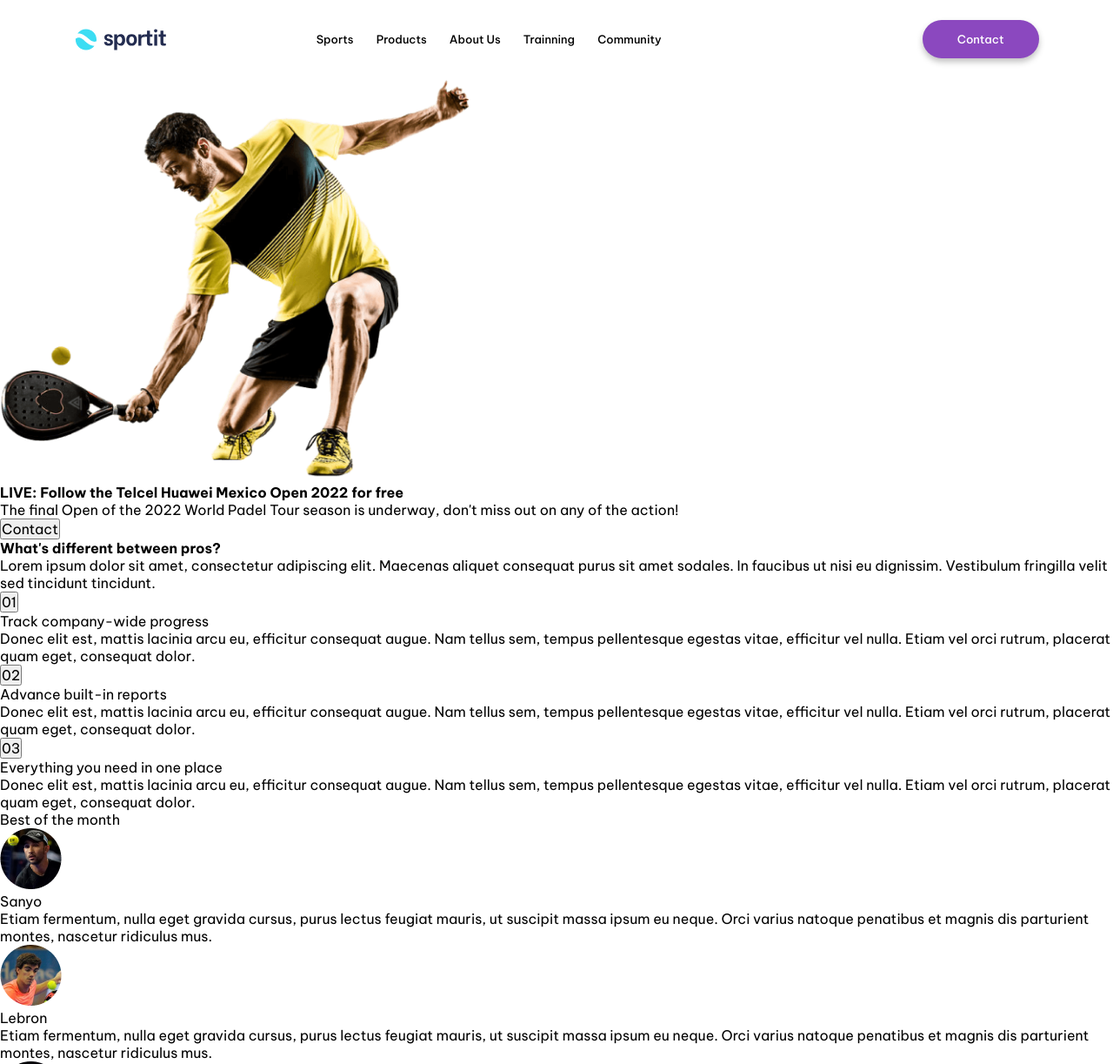
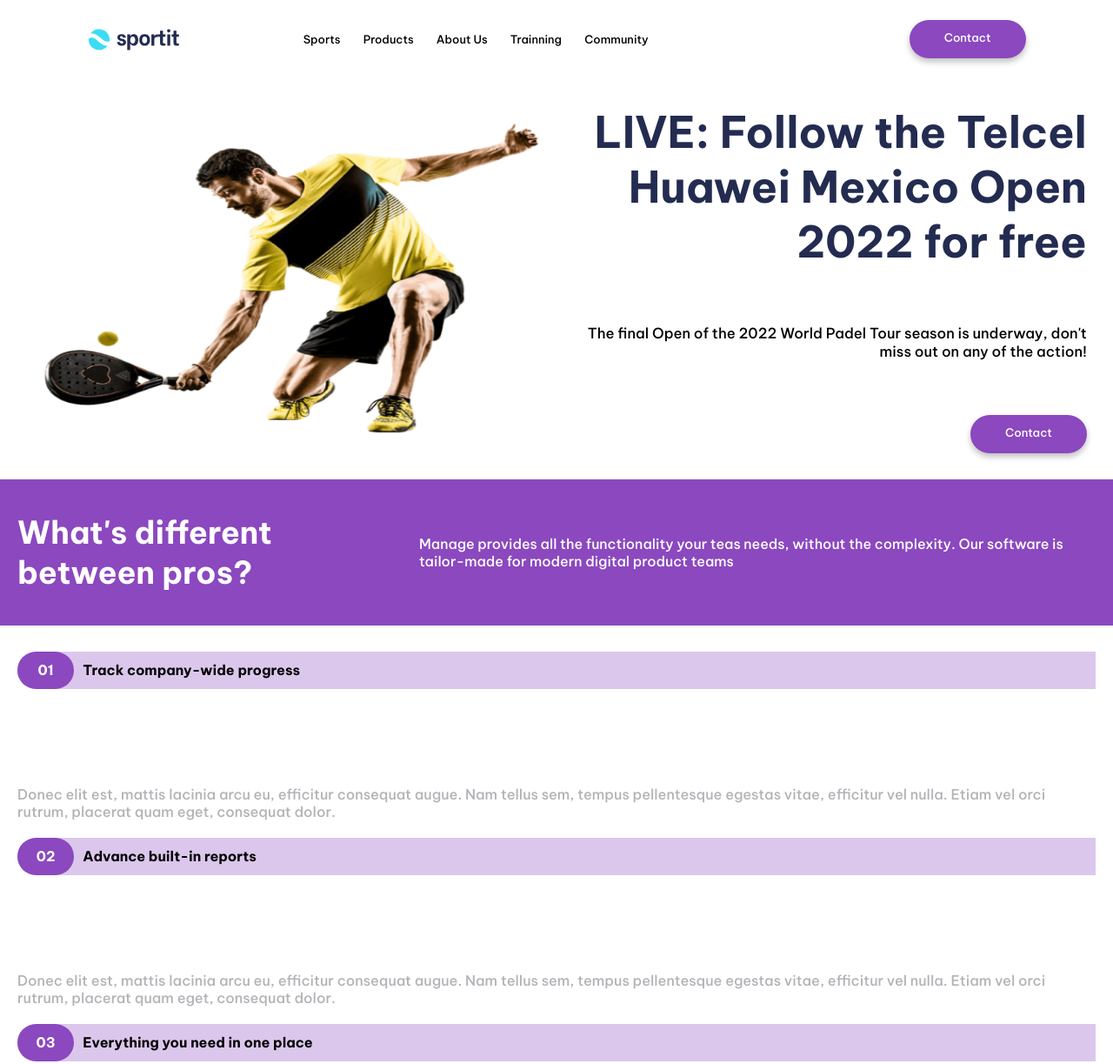
Before and after one commit to Lidianys/Entrega_Final_Frontend, a plain HTML site: page index.html in a window 1280 px wide. Shown: the top 1223 px of the page at 87% size. Drawn offline with Linux system fonts and the light colour scheme.

Commit message:
Creating the css of 3 blocks and it is not completed the media

```diff
--- a/css/style.css
+++ b/css/style.css
@@ -1,13 +1,19 @@
 /* Google Font link */
-@import url('https://fonts.googleapis.com/css2?family=Be+Vietnam+Pro:wght@400;500;700&display=swap');
+@import url("https://fonts.googleapis.com/css2?family=Be+Vietnam+Pro:wght@400;500;700&display=swap");
 
 /* General */
 * {
   box-sizing: border-box;
-  font-family: 'Be Vietnam Pro', sans-serif;
+  font-family: "Be Vietnam Pro", sans-serif;
   font-size: 16px;
   margin: 0;
   padding: 0;
+}
+/* Body */
+body {
+  display: flex;
+  flex-direction: column;
+  width: 100%;
 }
 
 /* Header */
@@ -16,29 +22,161 @@
   height: 90px;
   align-items: center;
   justify-content: center;
+  width: 100%;
+  padding: 30px;
 }
-
 .header-content {
   display: flex;
   align-items: center;
   justify-content: space-between;
-  width: 367.68px;
+  /* width: 367.68px; */
+  /* width: 100%; */
+  width: 100%;
 }
-
 #logo-sportit {
   height: 25px;
   width: 107.68px;
 }
-
-nav > ul, nav > button {
+nav > ul,
+nav > button {
   display: none;
 }
 
+/* Main */
+main {
+  display: flex;
+  flex-direction: column;
+  flex-wrap: wrap;
+}
 
+/* Padel  */
+.padel-content {
+  display: flex;
+  flex-direction: column;
+  height: 840px;
+  align-items: center;
+  width: 100%;
+  justify-content: space-around;
+  padding: 20px;
+}
+.padel-img-content {
+  height: 341px;
+}
 
-/* Hero */
+#img-padel {
+  width: 100%;
+  padding: 10px;
+}
+.padel-text-content {
+  display: flex;
+  padding: 10px;
+  flex-direction: column;
+  align-items: flex-end;
+  justify-content: space-between;
+  height: 100%;
+}
+h1 {
+  font-weight: 700;
+  font-size: 50px;
+  text-align: right;
+  color: #232c50;
+  width: 100%;
+}
+#padel-text {
+  font-size: 16.56px;
+  font-weight: 500;
+  text-align: right;
+  width: 100%;
+}
+.contact-button {
+  background-color: #8b48bf;
+  border: none;
+  border-radius: 50px;
+  box-shadow: 0px 4px 7px 0px #00000040;
+  color: #ffffff;
+  font-size: 13.18px;
+  font-weight: 500;
+  height: 44px;
+  padding: 10px;
+  width: 134px;
+}
 
-/* Contenido */
+/* Differencies */
+.differences-content {
+  display: flex;
+  flex-direction: column;
+  justify-content: space-evenly;
+  align-items: flex-start;
+  background-color: #3cddf3;
+  height: 306px;
+}
+.differences-title {
+  color: white;
+  font-weight: 700;
+  font-size: 36px;
+  padding: 20px;
+}
+.differences-text-movil,
+.differences-text-media {
+  color: white;
+  font-weight: 500;
+  font-size: 16px;
+  padding: 20px;
+}
+.differences-text-movil {
+  display: block;
+}
+.differences-text-media {
+  display: none;
+}
+
+/* Group-Differences */
+.group-differences-main-content {
+  display: flex;
+  flex-direction: column;
+  padding: 20px;
+  height: 682px;
+  justify-content: space-around;
+}
+.group-differences-content {
+  display: flex;
+  flex-direction: column;
+  padding-top: 10px;
+  padding-bottom: 10px;
+  height: 214px;
+  justify-content: space-between;
+  align-content: center;
+}
+.number-and-title-content {
+  display: flex;
+  flex-direction: row;
+  height: 43px;
+  background: rgba(139, 72, 191, 0.3);
+  border-top-left-radius: 30px;
+  border-bottom-left-radius: 30px;
+  align-items: flex-start;
+  line-height: 43px;
+}
+.differences-buttom {
+  background-color: #8b48bf;
+  color: white;
+  width: 69px;
+  border-radius: 30px;
+  height: 100%;
+  text-align: center;
+}
+.group-differences-title {
+  width: 100%;
+  height: 100%;
+  text-align: left;
+  font-weight: 700;
+  padding-left: 10px;
+}
+.group-differences-text {
+  font-size: 16.3px;
+  font-weight: 500;
+  color: rgba(179, 178, 183, 1);
+}
 
 /* Footer */
 
@@ -77,11 +215,11 @@
   }
 
   .contact-button {
-    background-color: #8B48BF;
+    background-color: #8b48bf;
     border: none;
     border-radius: 50px;
     box-shadow: 0px 4px 7px 0px #00000040;
-    color: #FFFFFF;
+    color: #ffffff;
     font-size: 13.18px;
     font-weight: 500;
     height: 44px;
@@ -89,4 +227,51 @@
     width: 134px;
   }
 
+  /* Padel  */
+  .padel-content {
+    display: flex;
+    flex-direction: row;
+    height: 461px;
+    width: 100%;
+    justify-content:center;
+    padding: 20px;
+  }
+  .padel-img-content {
+    flex: 1;
+    height: 100%;
+    padding: 20px;
+    /* width: 50%; */
+  }
+  .padel-text-content {
+    flex: 1;
+    height: 100%;
+     /* width: 50%; */
+  }
+  #img-padel {
+
+    height: 100%;
+  }
+  h1,
+  #padel-text,
+  .contact-button {
+    padding-bottom: 15px;
+  }
+
+  /* Differencies */
+  .differences-content {
+    display: flex;
+    flex-direction: row;
+    align-items: center;
+    background-color: #8b48bf;
+    height: 168px;
+  }
+  .differences-title {
+    width: 50%;
+  }
+  .differences-text {
+    width: 50%;
+  }
+  .differences-text::before {
+    content: "Lorem ipsum dolor sit amet, consectetur adipiscing elit. Maecenas aliquet consequat purus sit amet sodales. In faucibus ut nisi eu dignissim. Vestibulum fringilla velit sed tincidunt tincidunt.";
+  }
 }
--- a/index.html
+++ b/index.html
@@ -19,58 +19,79 @@
             <li>Community</li>
           </ul>
           <button class="contact-button">Contact</button>
-          <img src="imagenes/icon-hamburger.svg" alt="icon-hamburger" id="icon-hamburger"/>
+          <img
+            src="imagenes/icon-hamburger.svg"
+            alt="icon-hamburger"
+            id="icon-hamburger"
+          />
         </nav>
       </div>
     </header>
     <main>
-      <section>
-        <article>
-          <img src="imagenes/padel-intro.png" alt="Imagen de jugador de padel" />
+      <section class="padel-content">
+        <article class="padel-img-content">
+          <img
+            src="imagenes/padel-intro.png"
+            alt="Imagen de jugador de padel"
+            id="img-padel"
+          />
         </article>
-        <article>
+        <article class="padel-text-content">
           <h1>LIVE: Follow the Telcel Huawei Mexico Open 2022 for free</h1>
-          <p>
-            The final Open of the 2022 World Padel Tour season is underway, don't miss out on any of
-            the action!
+          <p id="padel-text">
+            The final Open of the 2022 World Padel Tour season is underway,
+            don't miss out on any of the action!
           </p>
-          <button>Contact</button>
+          <button class="contact-button">Contact</button>
         </article>
       </section>
-      <section>
-        <h2>What's different between pros?</h2>
-        <p>
-          Lorem ipsum dolor sit amet, consectetur adipiscing elit. Maecenas aliquet consequat purus
-          sit amet sodales. In faucibus ut nisi eu dignissim. Vestibulum fringilla velit sed
-          tincidunt tincidunt.
+      <section class="differences-content">
+        <h2 class="differences-title">What's different between pros?</h2>
+        <p class="differences-text-movil">
+          Manage provides all the functionality your teas needs, without the
+          complexity. Our software is tailor-made for modern digital product
+          teams
+        </p>
+        <p class="differences-text-media">
+          Manage provides all the functionality your teas needs, without the
+          complexity. Our software is tailor-made for modern digital product
+          teams
         </p>
       </section>
-      <section>
-        <acticle>
-          <button>01</button>
-          <p>Track company-wide progress</p>
-          <p>
-            Donec elit est, mattis lacinia arcu eu, efficitur consequat augue. Nam tellus sem,
-            tempus pellentesque egestas vitae, efficitur vel nulla. Etiam vel orci rutrum, placerat
-            quam eget, consequat dolor.
+      <section class="group-differences-main-content">
+        <acticle class="group-differences-content">
+          <div class="number-and-title-content">
+            <h3 class="differences-buttom">01</h3>
+            <p class="group-differences-title">Track company-wide progress</p>
+          </div>
+          <p class="group-differences-text">
+            Donec elit est, mattis lacinia arcu eu, efficitur consequat augue.
+            Nam tellus sem, tempus pellentesque egestas vitae, efficitur vel
+            nulla. Etiam vel orci rutrum, placerat quam eget, consequat dolor.
           </p>
         </acticle>
-        <acticle>
-          <button>02</button>
-          <p>Advance built-in reports</p>
-          <p>
-            Donec elit est, mattis lacinia arcu eu, efficitur consequat augue. Nam tellus sem,
-            tempus pellentesque egestas vitae, efficitur vel nulla. Etiam vel orci rutrum, placerat
-            quam eget, consequat dolor.
+        <acticle class="group-differences-content">
+          <div class="number-and-title-content">
+            <h3 class="differences-buttom">02</h3>
+            <p class="group-differences-title">Advance built-in reports</p>
+          </div>
+          <p class="group-differences-text">
+            Donec elit est, mattis lacinia arcu eu, efficitur consequat augue.
+            Nam tellus sem, tempus pellentesque egestas vitae, efficitur vel
+            nulla. Etiam vel orci rutrum, placerat quam eget, consequat dolor.
           </p>
         </acticle>
-        <acticle>
-          <button>03</button>
-          <p>Everything you need in one place</p>
-          <p>
-            Donec elit est, mattis lacinia arcu eu, efficitur consequat augue. Nam tellus sem,
-            tempus pellentesque egestas vitae, efficitur vel nulla. Etiam vel orci rutrum, placerat
-            quam eget, consequat dolor.
+        <acticle class="group-differences-content">
+          <div class="number-and-title-content">
+            <h3 class="differences-buttom">03</h3>
+            <p class="group-differences-title">
+              Everything you need in one place
+            </p>
+          </div>
+          <p class="group-differences-text">
+            Donec elit est, mattis lacinia arcu eu, efficitur consequat augue.
+            Nam tellus sem, tempus pellentesque egestas vitae, efficitur vel
+            nulla. Etiam vel orci rutrum, placerat quam eget, consequat dolor.
           </p>
         </acticle>
       </section>
@@ -81,27 +102,27 @@
           <img src="imagenes/avatar-sanyo.png" alt="Foto de Sanyo" />
           <p>Sanyo</p>
           <p>
-            Etiam fermentum, nulla eget gravida cursus, purus lectus feugiat mauris, ut suscipit
-            massa ipsum eu neque. Orci varius natoque penatibus et magnis dis parturient montes,
-            nascetur ridiculus mus.
+            Etiam fermentum, nulla eget gravida cursus, purus lectus feugiat
+            mauris, ut suscipit massa ipsum eu neque. Orci varius natoque
+            penatibus et magnis dis parturient montes, nascetur ridiculus mus.
           </p>
         </article>
         <article>
           <img src="imagenes/avatar.lebron.png" alt="" />
           <p>Lebron</p>
           <p>
-            Etiam fermentum, nulla eget gravida cursus, purus lectus feugiat mauris, ut suscipit
-            massa ipsum eu neque. Orci varius natoque penatibus et magnis dis parturient montes,
-            nascetur ridiculus mus.
+            Etiam fermentum, nulla eget gravida cursus, purus lectus feugiat
+            mauris, ut suscipit massa ipsum eu neque. Orci varius natoque
+            penatibus et magnis dis parturient montes, nascetur ridiculus mus.
           </p>
         </article>
         <article>
           <img src="imagenes/avatar-navarro.png" alt="" />
           <p>Navarro</p>
           <p>
-            Etiam fermentum, nulla eget gravida cursus, purus lectus feugiat mauris, ut suscipit
-            massa ipsum eu neque. Orci varius natoque penatibus et magnis dis parturient montes,
-            nascetur ridiculus mus.
+            Etiam fermentum, nulla eget gravida cursus, purus lectus feugiat
+            mauris, ut suscipit massa ipsum eu neque. Orci varius natoque
+            penatibus et magnis dis parturient montes, nascetur ridiculus mus.
           </p>
         </article>
         <article>
@@ -137,7 +158,12 @@
       </article>
       <article>
         <form method="" action="">
-          <input type="text" name="update" id="update" value="Update in your inbox..." />
+          <input
+            type="text"
+            name="update"
+            id="update"
+            value="Update in your inbox..."
+          />
           <button type="submit">Go</button>
         </form>
       </article>
```
